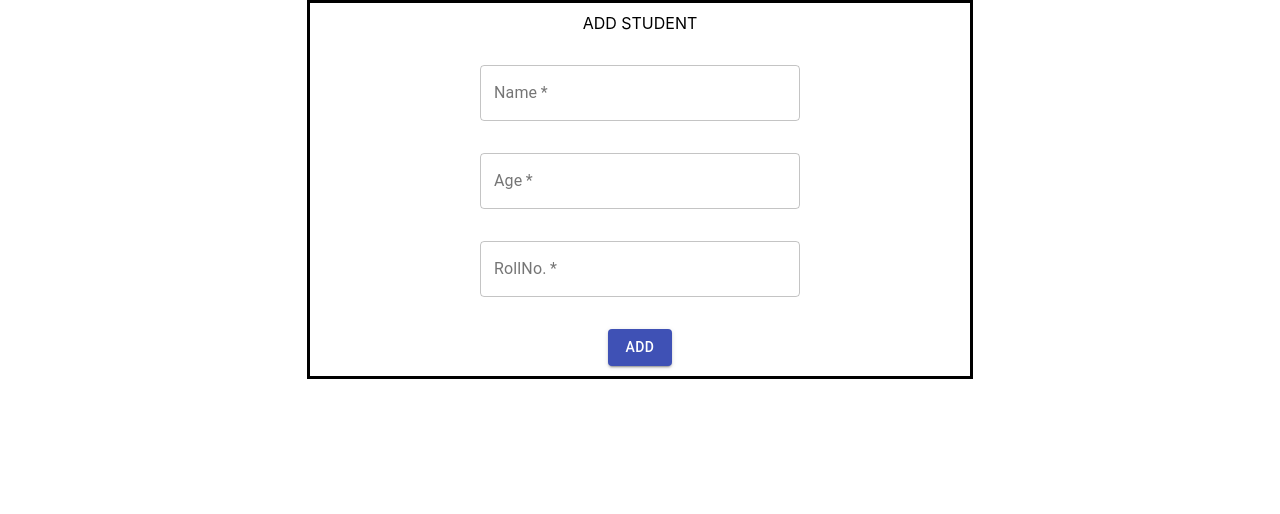
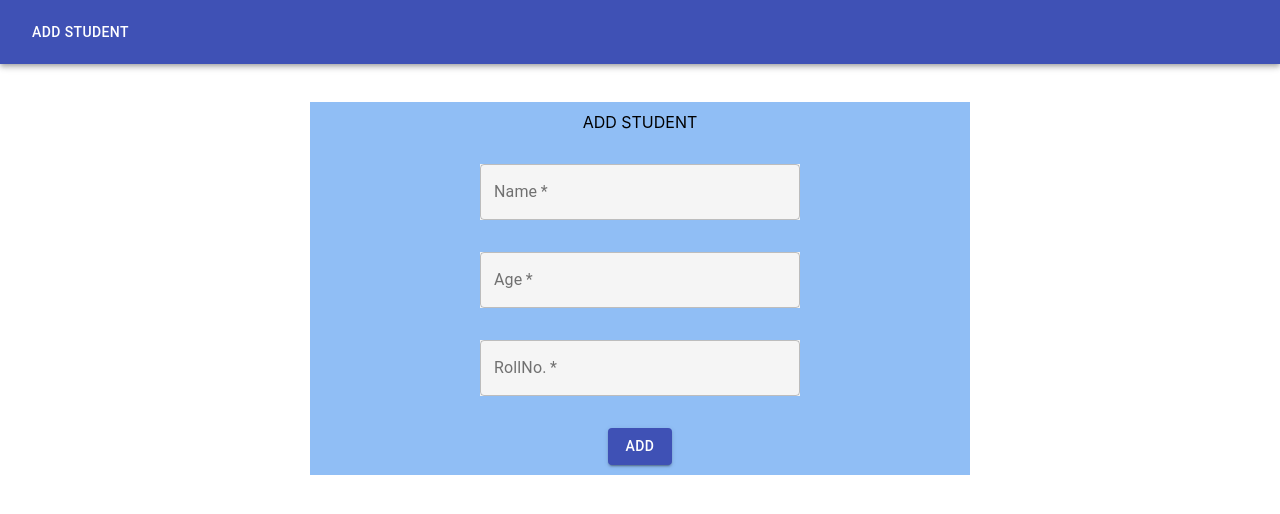
Before and after one commit to Suraj7852/StudentFrontEnd, a React (Create React App) app: page /addStudent in a window 1280 px wide. Shown: the top 514 px of the page. Built offline with nearby package versions, Linux system fonts and the light colour scheme.

Commit message:
Add toolbar

```diff
--- a/package.json
+++ b/package.json
@@ -4,6 +4,7 @@
   "private": true,
   "dependencies": {
     "@material-ui/core": "^4.11.0",
+    "@material-ui/icons": "^4.9.1",
     "@testing-library/jest-dom": "^4.2.4",
     "@testing-library/react": "^9.5.0",
     "@testing-library/user-event": "^7.2.1",
--- a/src/App.js
+++ b/src/App.js
@@ -4,10 +4,12 @@ import {BrowserRouter as Router, Route, Switch} from 'react-router-dom';
 import Students from "./component/Students";
 import AddStudent from "./component/AddStudent";
 import StudentModal from "./component/StudentModal";
+import AppToolBar from "./component/Toolbar";
 
 const App = () => {
     return (
         <Router>
+            <AppToolBar />
             <Switch>
                 <Route path="/" component={Students} exact/>
                 <Route path="/addStudent" component={AddStudent}/>
--- a/src/component/AddStudent.css
+++ b/src/component/AddStudent.css
@@ -1,9 +1,10 @@
 .inputContent{
     width: 50%;
     margin: auto;
-    border: 3px solid;
     padding: 10px;
     text-align: center;
+    margin-top: 3%;
+    background-color: #90bef5;
 }
 .textField{
     display: flex;
@@ -12,4 +13,5 @@
     width: 50%;
     margin: auto;
     margin-bottom: 5%;
+    background-color: whitesmoke;
 }
--- a/src/component/Students.tsx
+++ b/src/component/Students.tsx
@@ -1,11 +1,8 @@
 import React, {useEffect, useState} from "react";
 import {getStudents} from "./axios";
 import Student, {StudentType} from "./Student";
-import {Button} from "@material-ui/core";
-import {useHistory} from "react-router-dom";
 
 const Students: React.FC = () => {
-    const history = useHistory();
     const [student, setStudent] = useState([])
 
     useEffect(() => {
@@ -14,17 +11,8 @@ const Students: React.FC = () => {
         });
     }, [])
 
-    const onClickHandler = () => {
-        history.push("/addStudent")
-    }
-
     return (
         <div>
-            <div style={{display: 'flex', flexDirection: 'column', backgroundColor: '#90bef5', margin:'1%', width:'13%'}}>
-                <Button variant="outlined" color="primary" onClick={onClickHandler}>
-                    ADD STUDENT
-                </Button>
-            </div>
             <div style={{backgroundColor: '#90bef5', margin:'1%'}}>
                 {
                     student.map((item: StudentType) =>
--- /dev/null
+++ b/src/component/Toolbar.tsx
@@ -0,0 +1,42 @@
+import React from 'react';
+import { createStyles, makeStyles, Theme } from '@material-ui/core/styles';
+import AppBar from '@material-ui/core/AppBar';
+import Toolbar from '@material-ui/core/Toolbar';
+import Button from '@material-ui/core/Button';
+import {useHistory} from "react-router-dom";
+
+const useStyles = makeStyles((theme: Theme) =>
+    createStyles({
+        root: {
+            flexGrow: 1,
+        },
+        menuButton: {
+            marginRight: theme.spacing(2),
+        },
+        title: {
+            flexGrow: 1,
+        },
+    }),
+);
+
+const AppToolBar = () => {
+    const classes = useStyles();
+    const history = useHistory();
+    const onClickHandler = () => {
+        history.push("/addStudent")
+    }
+
+    return (
+        <div className={classes.root}>
+            <AppBar position="static">
+                <Toolbar>
+                    <Button color="inherit" onClick={onClickHandler}>
+                        Add student
+                    </Button>
+                </Toolbar>
+            </AppBar>
+        </div>
+    );
+};
+
+export default AppToolBar;
```
Also changed, not shown: 1 other file (tests, documents, lock files or other folders).
